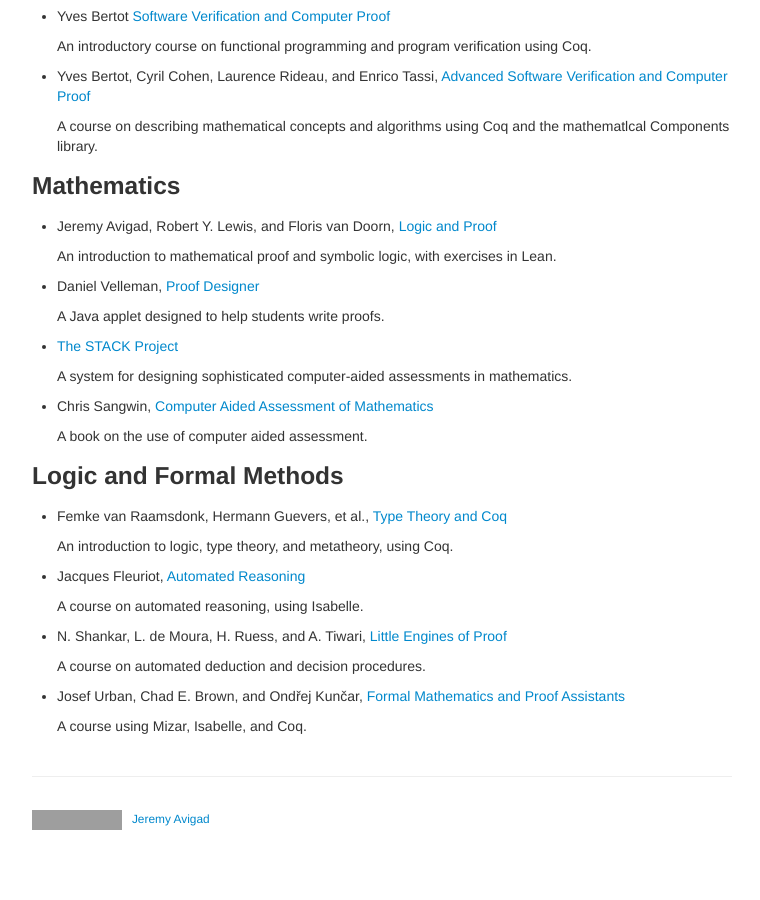
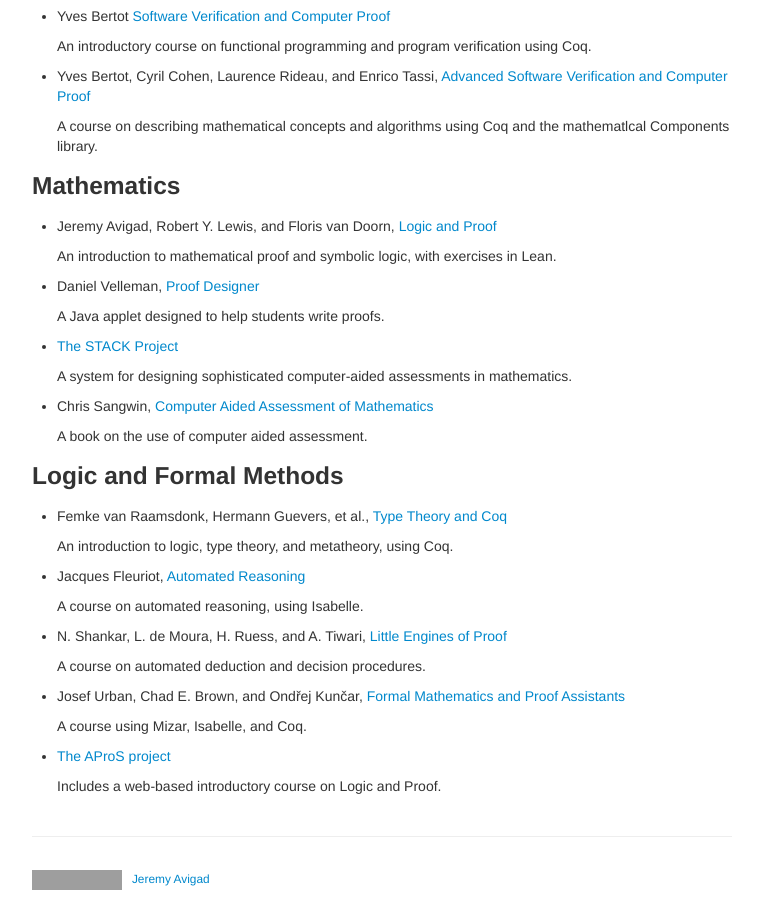
Before and after one commit to avigad/formal_methods_in_education, a Jekyll site: the page built from index.md, in a window 1280 px wide and 900 px high, scrolled down 1296 px. Shown: the whole window, without its empty margins (258-1018 px from the left). Built offline with Jekyll 4.4.1, drawn with Linux system fonts in a browser that asks for light colours; before the commit the page ends 2136 px from its top, so only the background shows below that; grey boxes are pictures that could not be loaded.

Commit message:
add reference to AProS

```diff
--- a/index.md
+++ b/index.md
@@ -108,3 +108,7 @@ If you would like add something, just send the text as you would like it to appe
 - Josef Urban, Chad E. Brown, and Ondřej Kunčar, [Formal Mathematics and Proof Assistants](http://arg.ciirc.cvut.cz/fmpa/)
 
   A course using Mizar, Isabelle, and Coq.
+
+- [The AProS project](http://www.phil.cmu.edu/projects/apros/)
+
+  Includes a web-based introductory course on Logic and Proof.
```
